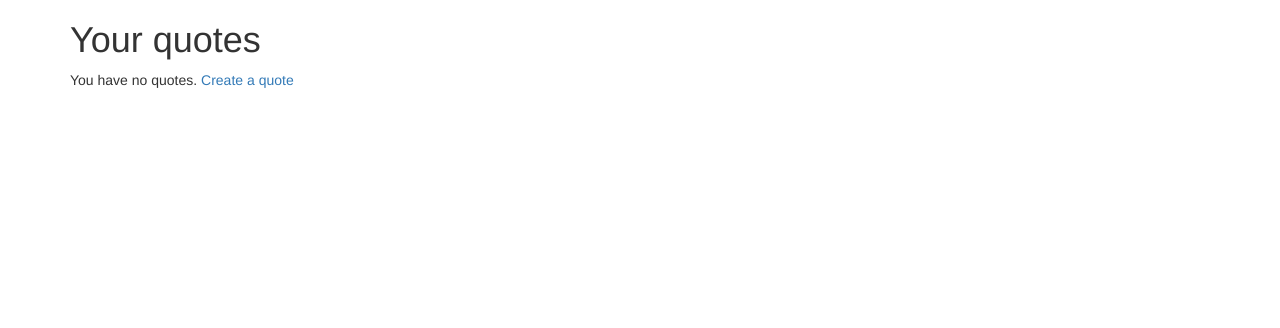
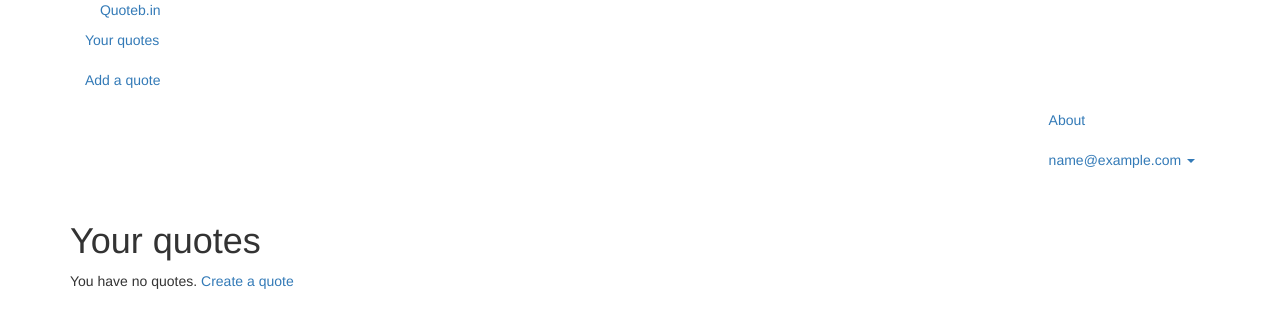
Before and after one commit to beaumartinez/quotes, a Django app: a page that uses quotes/templates/base.html in a window 1280 px wide. Shown: the top 328 px of the page. Run offline with Django 3.2, Linux system fonts and the light colour scheme; the visitor is signed in with stand-in values (Sample User, id 1); data that the repository does not hold is empty; some libraries are stand-ins or nearby versions.

Commit message:
Add navbar

```diff
--- a/quotes/templates/base.html
+++ b/quotes/templates/base.html
@@ -1,6 +1,8 @@
 <!doctype html>
 <link href=//netdna.bootstrapcdn.com/twitter-bootstrap/2.2.1/css/bootstrap-combined.min.css rel=stylesheet>
 <meta name=viewport content="maximum-scale=1, width=device-width">
+
+{% include 'navbar.html' %}
 
 <div class=container>
     {% block content %}{% endblock %}
--- /dev/null
+++ b/quotes/templates/navbar.html
@@ -0,0 +1,39 @@
+{% load tags %}
+
+<div class="navbar navbar-static-top">
+    <div class=navbar-inner>
+        <div class=container>
+            <a class="btn btn-navbar" data-toggle=collapse data-target=.nav-collapse>
+                <span class=icon-bar></span>
+                <span class=icon-bar></span>
+                <span class=icon-bar></span>
+            </a>
+
+            <a class=brand href="{% url landing %}">Quoteb.in</a>
+
+            <nav class=nav-collapse>
+                {% if user.is_authenticated %}
+                    <ul class=nav>
+                        <li class="{% active 'list_quotes' %}"><a href="{% url list_quotes %}">Your quotes</a>
+                        <li class="{% active 'create_quote' %}"><a href="{% url create_quote %}">Add a quote</a>
+                    </ul>
+                {% endif %}
+
+                <ul class="nav pull-right">
+                    <li class="{% active 'about' %}"><a href="{% url about %}">About</a>
+
+                    {% if user.is_authenticated %}
+                        <li class=dropdown>
+                            <a href=#navbar-dropdown class=dropdown-toggle data-toggle=dropdown>{{ user.email }} <b class=caret></b></a>
+                            <ul class=dropdown-menu>
+                                <li><a href="{% url log_out %}">Log out</a>
+                            </ul>
+                        </li>
+                    {% else %}
+                        <li class="{% active 'log_in' %}"><a href="{% url log_in %}">Log in</a>
+                    {% endif %}
+                </ul>
+            </nav>
+        </div>
+    </div>
+</div>
```
